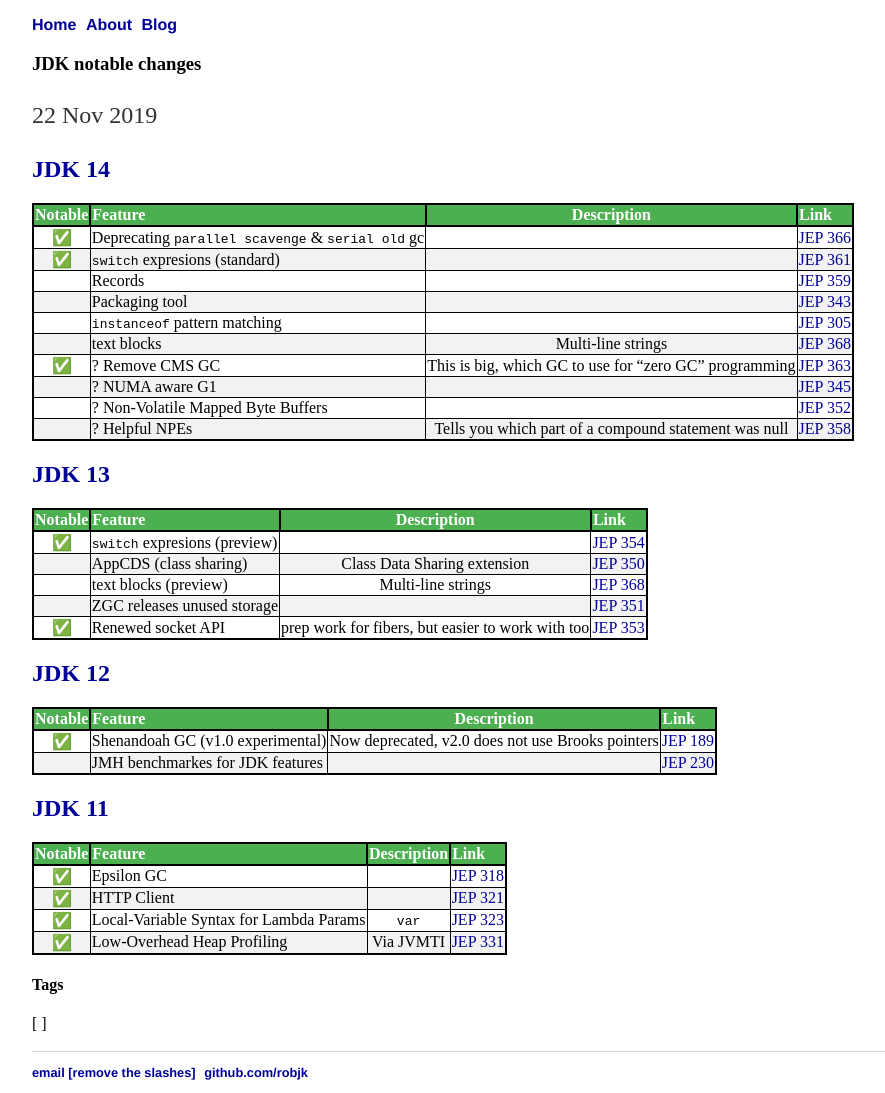
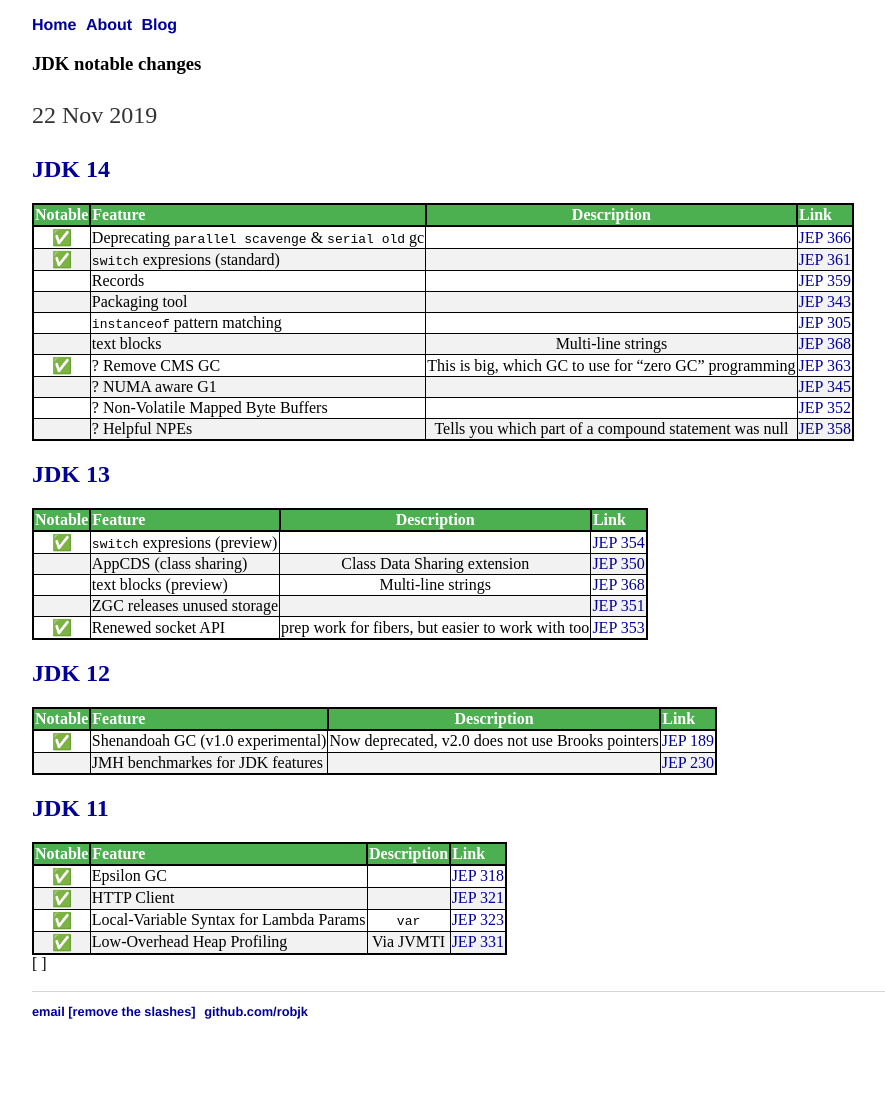
Before and after one commit to robjk/robjk.github.io, a Jekyll site: the page built from topics/java-releases.md, in a window 1280 px wide. Shown: the whole page, without its empty margins (32-917 px from the left). Built offline with Jekyll 4.4.1, drawn with Linux system fonts in a browser that asks for light colours; after the commit the page ends 1032 px from its top, so only the background shows below that.

Commit message:
Update post.html

```diff
--- a/_layouts/post.html
+++ b/_layouts/post.html
@@ -9,7 +9,7 @@ published: true
     {{ content }}
 </div>
 
-<h4>Tags</h4><span>[
+<span>[
   {% for tag in page.tags %}
     {% capture tag_name %}{{ tag }}{% endcapture %}
     <a href="/tag/{{ tag_name }}"><code class="highligher-rouge"><nobr>{{ tag_name }}</nobr></code>&nbsp;</a>
```
